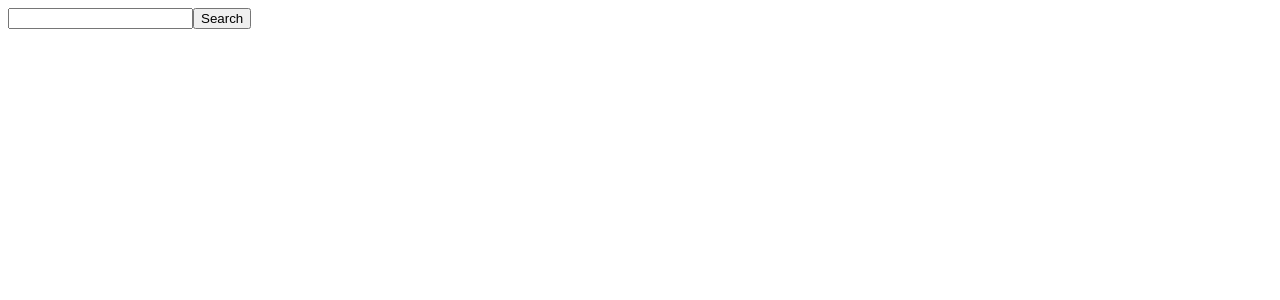
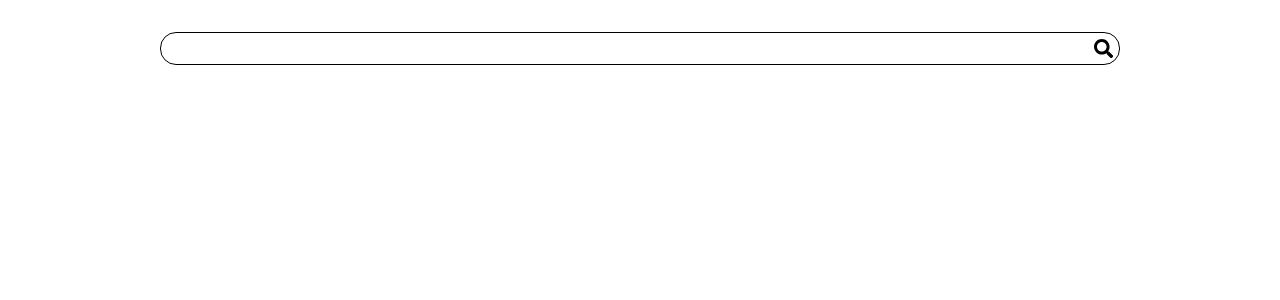
Before and after one commit to NanoB0tt/react-weather, a React (Vite) app: page / in a window 1280 px wide. Shown: the top 300 px of the page. Built offline with nearby package versions, Linux system fonts and the light colour scheme.

Commit message:
search bar styles (not finished)

```diff
--- a/package.json
+++ b/package.json
@@ -11,7 +11,8 @@
   "dependencies": {
     "nanoid": "^4.0.0",
     "react": "^18.2.0",
-    "react-dom": "^18.2.0"
+    "react-dom": "^18.2.0",
+    "react-icons": "^4.6.0"
   },
   "devDependencies": {
     "@types/react": "^18.0.22",
--- a/src/App.css
+++ b/src/App.css
@@ -0,0 +1,12 @@
+*, *::before, *::after {
+  box-sizing: border-box;
+}
+
+body, h1, h2, p, ul {
+  margin: 0;
+}
+
+ul {
+  list-style: none;
+  padding: 0;
+}
--- a/src/App.tsx
+++ b/src/App.tsx
@@ -1,4 +1,5 @@
 import WeatherApp from "./screens/WeatherApp"
+import "./App.css"
 
 const App = () => {
 
--- a/src/components/SearchBar.tsx
+++ /dev/null
@@ -1,52 +0,0 @@
-import { nanoid } from "nanoid";
-import { Dispatch, SetStateAction, useEffect, useState } from "react";
-import { City, LatLon } from "../interfaces/interfaces";
-import { getCity } from "../services/getCity";
-
-interface Props {
-  setLatLon: Dispatch<SetStateAction<LatLon | null>>;
-}
-
-const SearchBar = ({ setLatLon }: Props) => {
-  const [searchResult, setSearchResult] = useState<City[] | null>(null);
-  const [input, setInput] = useState("");
-  const [submit, setSubmit] = useState("");
-
-
-  useEffect(() => {
-    if (submit !== "") {
-      const searchFunc = () => {
-        getCity(submit).then(setSearchResult);
-      }
-      searchFunc();
-    }
-  }, [submit])
-
-  return (
-    <>
-      <form onSubmit={(e) => {
-        e.preventDefault();
-        setSubmit(input);
-      }}>
-        <input onChange={(e) => setInput(e.target.value)} />
-        <button type="submit">Search</button>
-      </form>
-      {searchResult && searchResult.map((city) => (
-        <div
-          key={nanoid()}
-          onClick={() => {
-            setLatLon({
-              lat: city.lat,
-              lon: city.lon
-            });
-          }
-          }
-        >
-          {`${city.name} / ${city.state ? `${city.state},` : ""} ${city.country}`}
-        </div>
-      ))}
-    </>
-  )
-}
-
-export default SearchBar;
--- /dev/null
+++ b/src/components/SearchBar/SearchBar.tsx
@@ -0,0 +1,59 @@
+import { nanoid } from "nanoid";
+import { Dispatch, SetStateAction, useEffect, useState } from "react";
+import { City, LatLon } from "../../interfaces/interfaces";
+import { getCity } from "../../services/getCity";
+import { FaSearch } from "react-icons/fa";
+import "./style.css"
+
+interface Props {
+  setLatLon: Dispatch<SetStateAction<LatLon | null>>;
+}
+
+const SearchBar = ({ setLatLon }: Props) => {
+  const [searchResult, setSearchResult] = useState<City[] | null>(null);
+  const [input, setInput] = useState("");
+  const [submit, setSubmit] = useState("");
+
+
+  useEffect(() => {
+    if (submit !== "") {
+      const searchFunc = () => {
+        getCity(submit).then(setSearchResult);
+      }
+      searchFunc();
+    }
+  }, [submit])
+
+  return (
+    <div className="search-container">
+      <form onSubmit={(e) => {
+        e.preventDefault();
+        setSubmit(input);
+      }}>
+        <input onChange={(e) => setInput(e.target.value)} value={input} />
+        <button type="submit"><FaSearch></FaSearch></button>
+      </form>
+      <ul className="items-list">
+        {searchResult && searchResult.map((city) => (
+          <li
+            key={nanoid()}
+            onClick={() => {
+              setLatLon({
+                lat: city.lat,
+                lon: city.lon
+              });
+              setSearchResult(null);
+              setInput("");
+            }
+            }
+            className="search-item"
+          >
+            {`${city.name} / ${city.state ? `${city.state},` : ""} ${city.country}`}
+          </li>
+        ))}
+      </ul>
+    </div>
+  )
+}
+
+export default SearchBar;
--- /dev/null
+++ b/src/components/SearchBar/style.css
@@ -0,0 +1,38 @@
+.search-container {
+  display: flex;
+  flex-direction: column;
+  align-items: center;
+}
+form {
+  display: grid;
+  grid-template-columns: 1fr 2rem;
+  min-width: 75%;
+  margin-top: 2rem;
+}
+
+input {
+  padding: 0.5rem;
+  border-radius: 1rem;
+  border: 0.1rem solid black;
+  grid-column: 1 / 3;
+  grid-row: 1;
+}
+
+button {
+  border: none;
+  background-color: transparent;
+  font-size: 1.2rem;
+  grid-column: 2 / 3;
+  grid-row: 1;
+  display: flex;
+  align-items: center;
+}
+
+.items-list {
+  margin-top: 0.5rem;
+}
+
+.search-item {
+  margin-top: 0.2rem;
+  text-align: center;
+}
--- a/src/screens/WeatherApp.tsx
+++ b/src/screens/WeatherApp.tsx
@@ -1,7 +1,7 @@
 import { useState } from "react";
 import { LatLon } from "../interfaces/interfaces";
 import CityWeather from "../components/CityWeather";
-import SearchBar from "../components/SearchBar";
+import SearchBar from "../components/SearchBar/SearchBar";
 import WeekWeather from "../components/WeekWeather";
 
 const WeatherApp = () => {
@@ -9,9 +9,9 @@ const WeatherApp = () => {
 
   return (
     <>
+      <SearchBar setLatLon={setLatLon} />
       <CityWeather location={location} />
       <WeekWeather location={location} />
-      <SearchBar setLatLon={setLatLon} />
     </>
   )
 }
```
Also changed, not shown: 1 other file (tests, documents, lock files or other folders).
